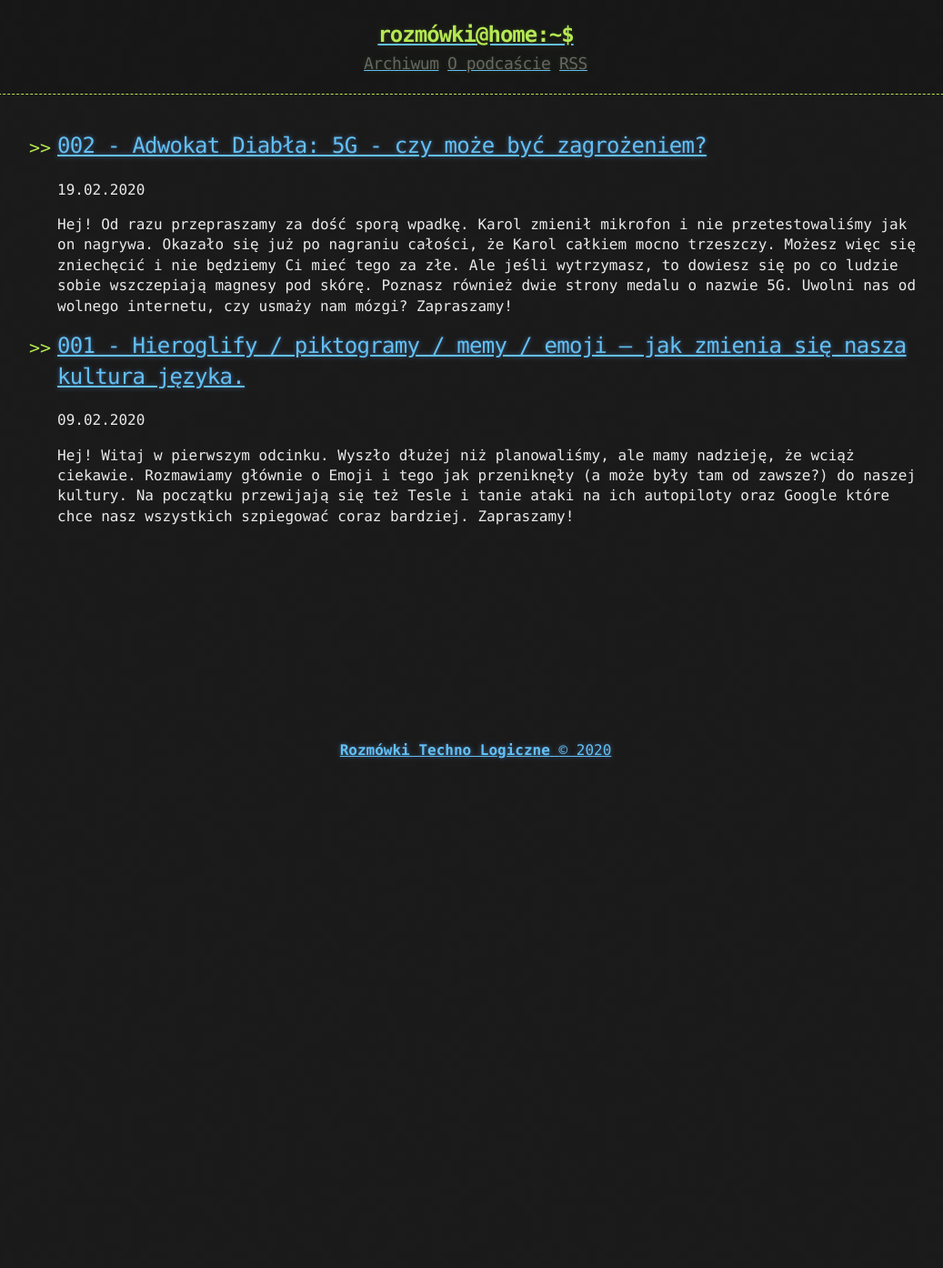
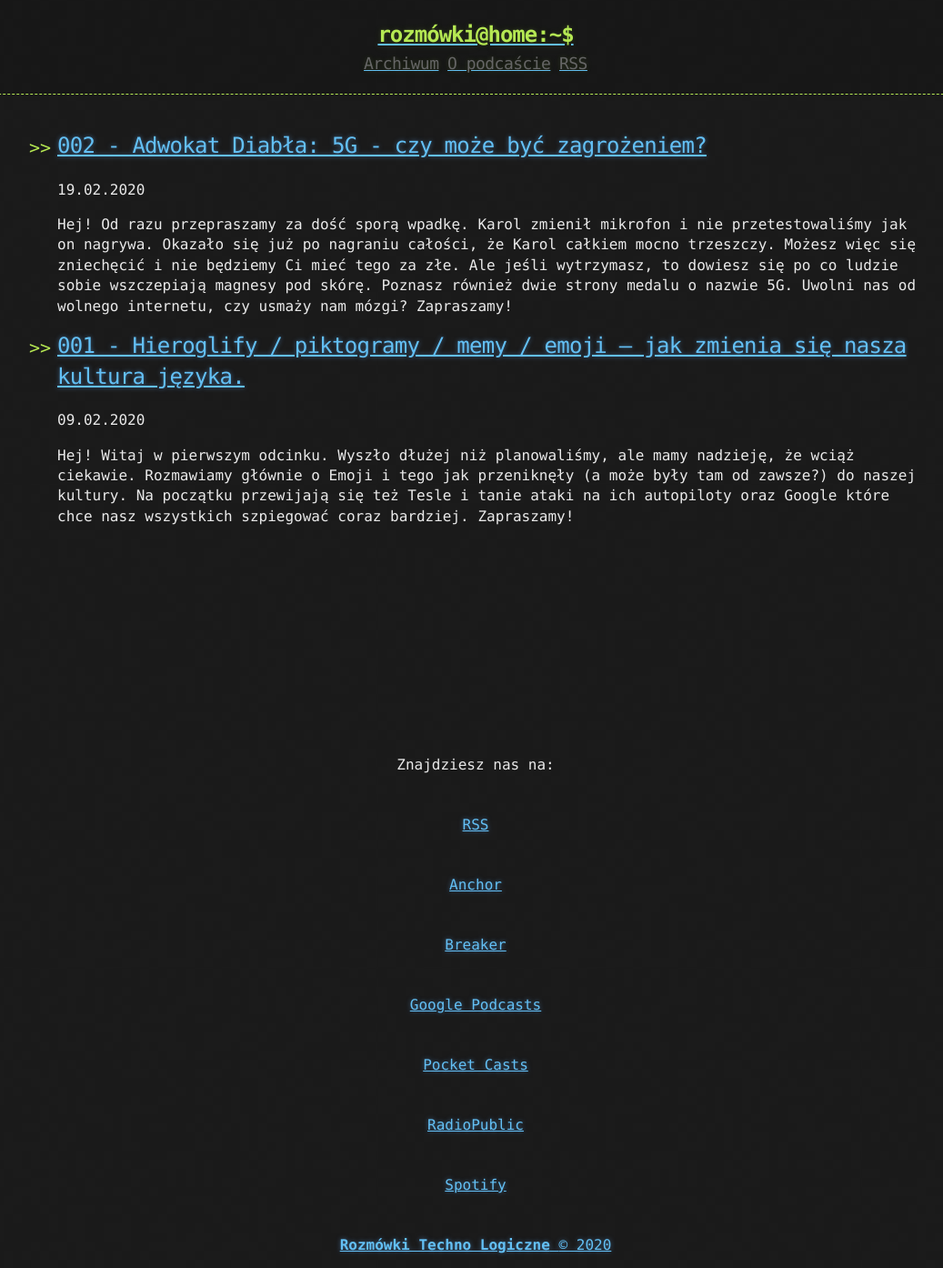
Before and after one commit to QuantumDamage/rozmowki-techno-logiczne, a Jekyll site: the page built from index.html, in a window 1280 px wide. Shown: the whole page at 91% size, without its empty margins (117-1154 px from the left). Built offline with Jekyll 4.4.1, drawn with Linux system fonts in a browser that asks for light colours; the list of posts is cut into pages by our own code; before the commit the page ends 900 px from its top, so only the background shows below that.

Commit message:
gdzie nas znajdziesz

```diff
--- a/_includes/footer.html
+++ b/_includes/footer.html
@@ -1,4 +1,12 @@
 <footer>
+  <p>Znajdziesz nas na:</p>
+  <p><a href="https://anchor.fm/s/1344c9c0/podcast/rss">RSS</a></p>
+  <p><a href="https://anchor.fm/damian-melniczuk">Anchor</a></p>
+  <p><a href="https://www.breaker.audio/rozmowki-techno-logiczne">Breaker</a></p>
+  <p><a href="https://www.google.com/podcasts?feed=aHR0cHM6Ly9hbmNob3IuZm0vcy8xMzQ0YzljMC9wb2RjYXN0L3Jzcw==">Google Podcasts</a></p>
+  <p><a href="https://pca.st/rvlmw182">Pocket Casts</a></p>
+  <p><a href="https://radiopublic.com/rozmwki-techno-logiczne-G4pQnk">RadioPublic</a></p>
+  <p><a href="https://open.spotify.com/show/2MbjQGySyFNplVVIsTthVb">Spotify</a></p>
   <a href="https://mailhide.io/e/ndhJx" onclick="mailhidepopup=window.open('https://mailhide.io/e/ndhJx','mailhidepopup','width=580,height=635'); return false;">
     <span>
         <b>{{ site.owner}}</b>
```
